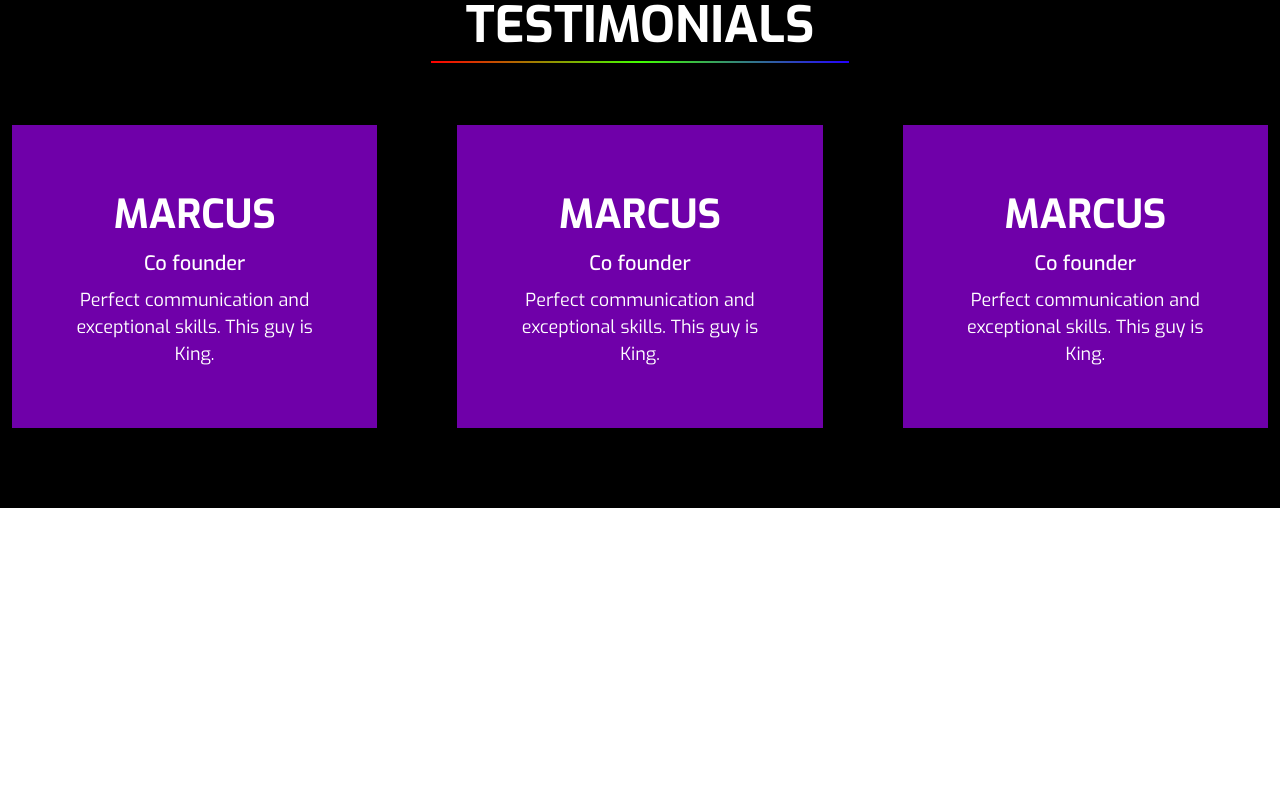
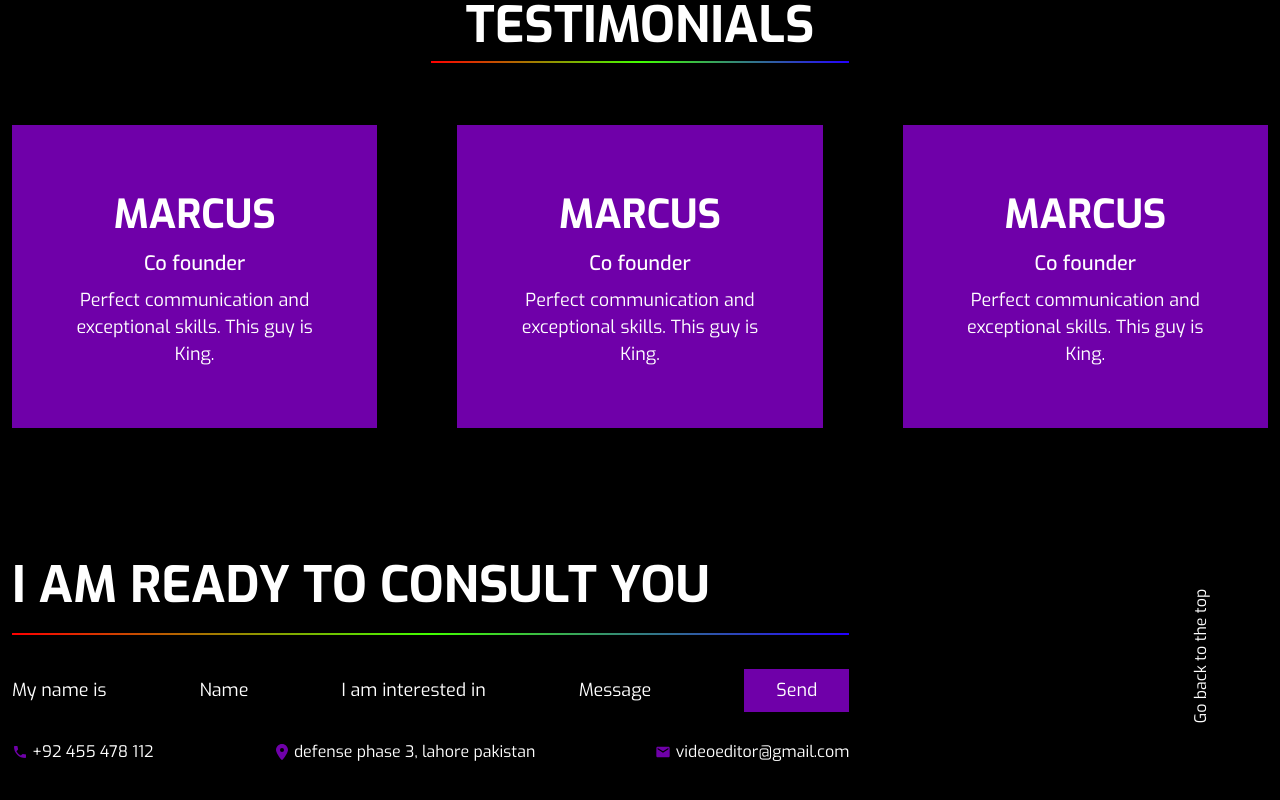
Before and after one commit to Mansur1075/US_clinent-, a React (Vite) app: page / in a window 1280 px wide. Shown: the part 1709-2509 px from the top of the page. Before the commit the page ends 2217 px from the top, so only its background shows below. Built offline with nearby package versions, Linux system fonts and the light colour scheme.

Commit message:
2day letar push

```diff
--- a/src/App.jsx
+++ b/src/App.jsx
@@ -7,6 +7,7 @@ import Bennar from './componntes/Bennar'
 import About from './componntes/About'
 import Best from './componntes/Best'
 import Testimonials from './componntes/Testimonials'
+import Footer from './componntes/Footer'
 
 
 
@@ -20,6 +21,7 @@ function App() {
    <About/>
    <Best/>
    <Testimonials/>
+   <Footer/>
     </>
   )
 }
--- /dev/null
+++ b/src/componntes/Footer.jsx
@@ -0,0 +1,43 @@
+import React from 'react'
+import Container from './Container'
+import { IoMdCall } from 'react-icons/io'
+import { FaLocationDot } from 'react-icons/fa6'
+import { MdEmail } from 'react-icons/md'
+
+const Footer = () => {
+  return (
+    <div className='bg-[#000000] py-10'>
+        <Container>
+           <div className="flex">
+  <div className="w-8/12">
+    <h3 className='text-[50px] pb-3 text-white font-bold font-exo uppercase border-b-2 border-transparent bg-[linear-gradient(to_right,#FF0000,#42FF00,#2400FF)] bg-size-[100%_2px] bg-no-repeat bg-bottom'>
+      I am ready to consult you
+    </h3>
+
+    <div className="flex gap-6 text-white pt-8 text-[18px] font-exo items-center justify-between">
+      <h4>My name is</h4>
+      <h4>Name</h4>
+      <h4>I am interested in</h4>
+      <h4>Message</h4>
+      <button className='bg-[#6F00A9] px-8 py-2'>Send</button>
+    </div>
+
+    <div className="flex gap-6 text-white pt-7 items-center font-exo justify-between">
+      <h5><IoMdCall className='inline-block text-[#6F00A9]'/> +92 455 478 112</h5>
+      <h5><FaLocationDot className='inline-block text-[#6F00A9]'/> defense phase 3, lahore pakistan</h5>
+      <h5><MdEmail className='inline-block text-[#6F00A9]'/> videoeditor@gmail.com</h5>
+    </div>
+  </div>
+
+ <div className="w-4/12 flex justify-end items-center">
+  <h4 className="text-white -rotate-90 origin-center text-end">
+    Go back to the top
+  </h4>
+</div>
+</div>
+        </Container>
+    </div>
+  )
+}
+
+export default Footer
```
